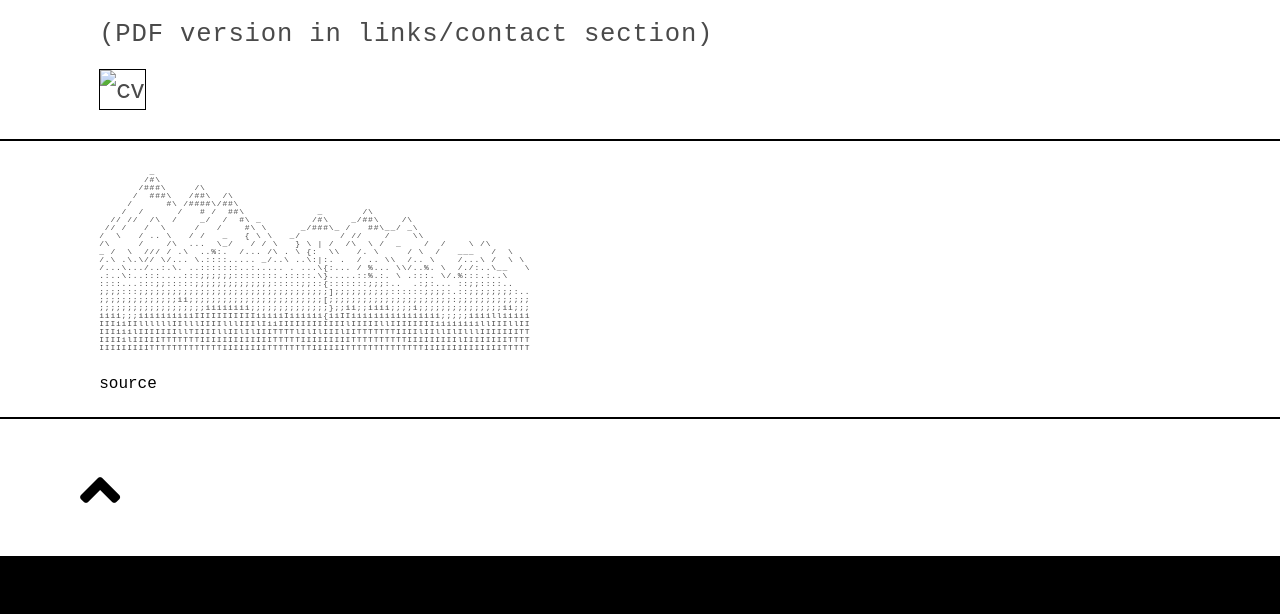
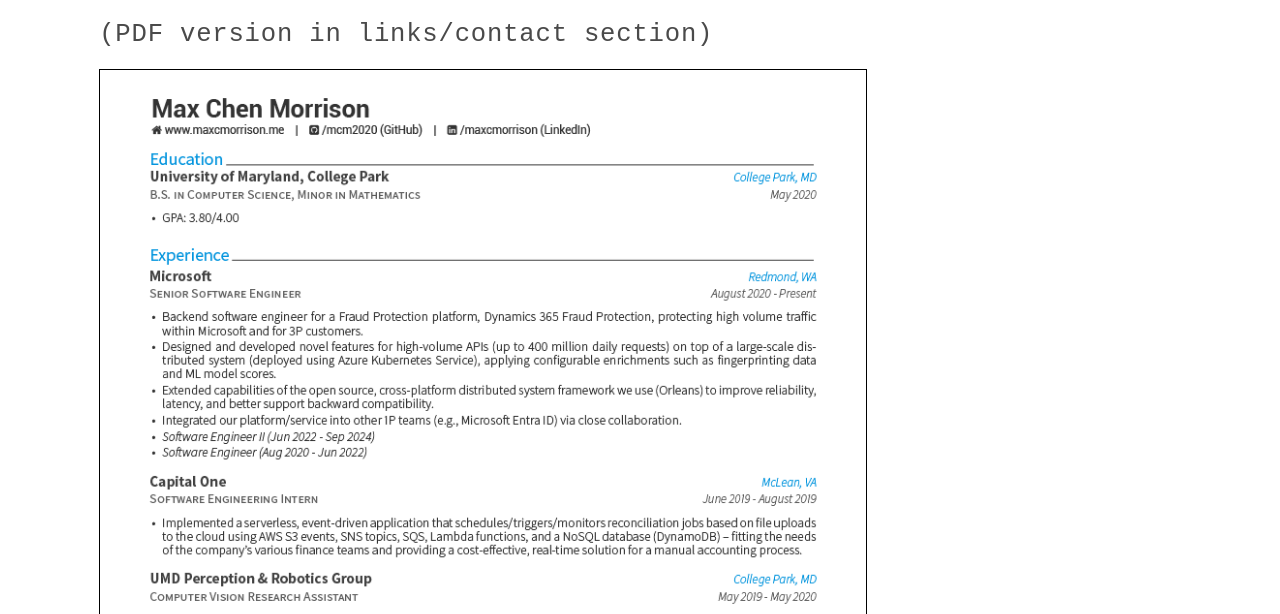
Before and after one commit to mcm2020/mcm2020.github.io, a website: page index.html in a window 1280 px wide. Shown: the part 2200-2814 px from the top of the page. Drawn offline with nearby package versions, Linux system fonts and the light colour scheme.

Commit message:
add resume back

```diff
--- a/index.html
+++ b/index.html
@@ -83,7 +83,7 @@
     <div class="column">
       <h1><a class="header" name="cv">resume</a></h1>
       <p>(PDF version in links/contact section)</p>
-      <img class="cv" src="images/max-morrison-cv.jpg" width="100%" alt="cv">
+      <img class="cv" src="images/max-morrison-cv.png" width="100%" alt="cv">
     </div>
 
     <hr>
```
Also changed, not shown: images/max-morrison-cv.png (added), 1 other file.
